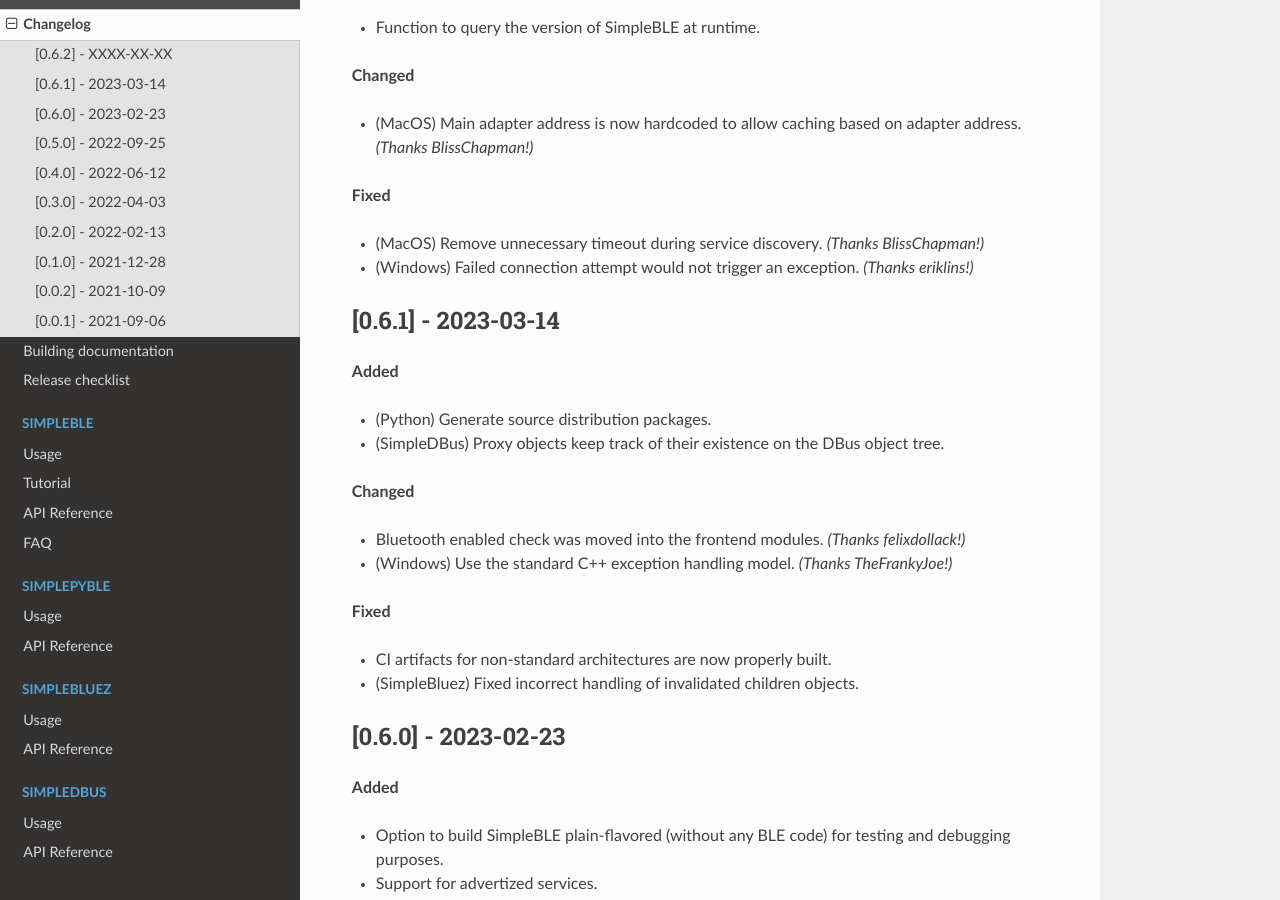
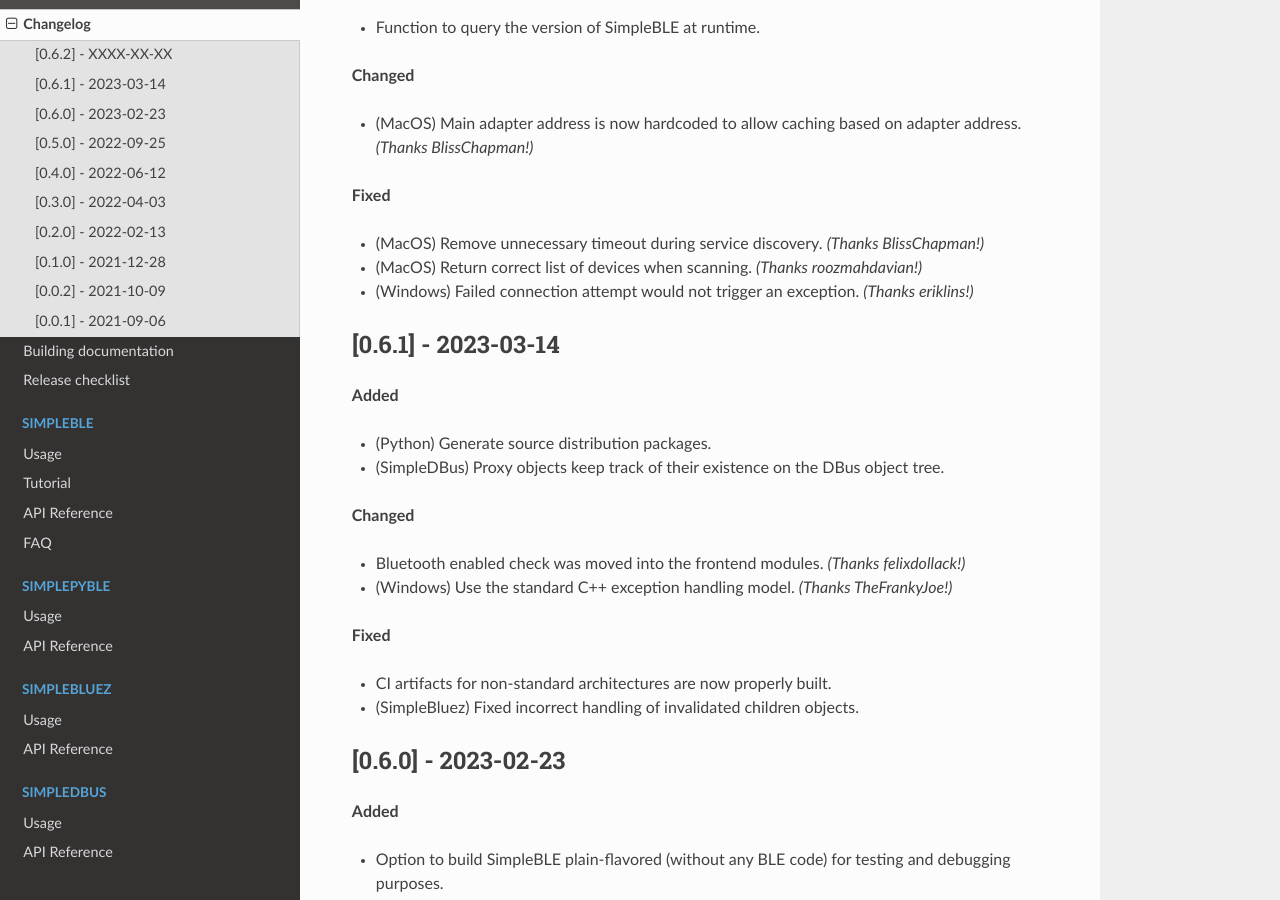
Before and after one commit to OpenBluetoothToolbox/SimpleBLE, a Sphinx documentation site: the page built from docs/changelog.rst, in a window 1280 px wide and 900 px high, scrolled down 344 px. Built offline with Sphinx 7.4.7 and the Read the Docs theme 2.0.0, drawn with Linux system fonts in a browser that asks for light colours.

Commit message:
Update changelog

```diff
--- a/docs/changelog.rst
+++ b/docs/changelog.rst
@@ -19,6 +19,7 @@
 **Fixed**
 
 - (MacOS) Remove unnecessary timeout during service discovery. *(Thanks BlissChapman!)*
+- (MacOS) Return correct list of devices when scanning. *(Thanks roozmahdavian!)*
 - (Windows) Failed connection attempt would not trigger an exception. *(Thanks eriklins!)*
 
 
```
